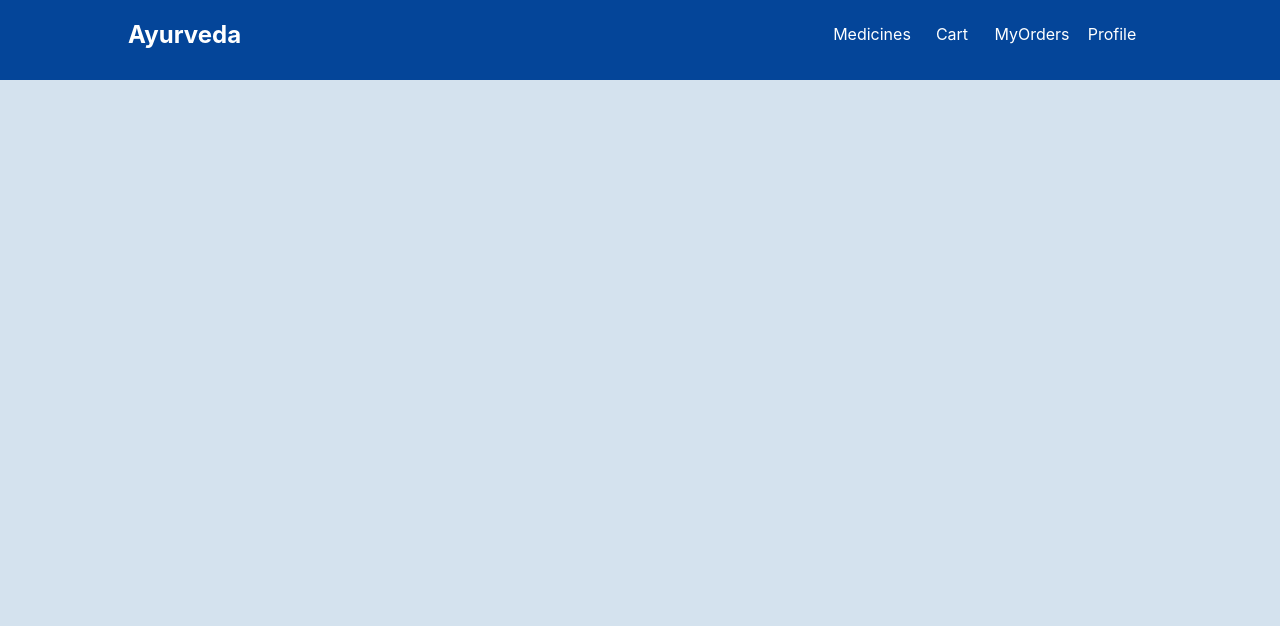
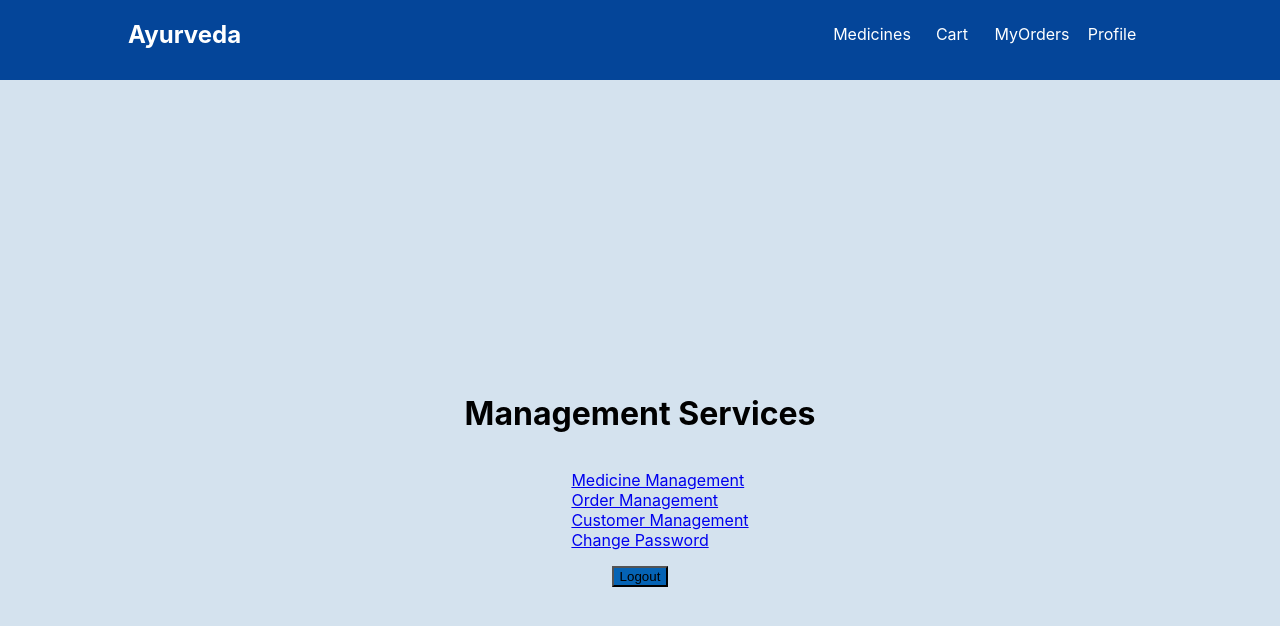
Before and after one commit to NM604/-Online_Ayurveda_Medicine_Order_App_FrontEnd, a React (Create React App) app in the folder online-ayurveda-medicine-order-app/: page /admin in a window 1280 px wide. Shown: the top 626 px of the page. Built offline with nearby package versions, Linux system fonts and the light colour scheme.

Commit message:
Adds functionality for admin management services and redux

```diff
--- a/online-ayurveda-medicine-order-app/src/apis/backendAPI.js
+++ b/online-ayurveda-medicine-order-app/src/apis/backendAPI.js
@@ -1,5 +1,5 @@
 import axios from "axios";
 
 export default axios.create({
-  baseURL: "https://localhost:8000/",
+  baseURL: "http://localhost:8080/",
 });
--- a/online-ayurveda-medicine-order-app/src/components/Admin/Admin.js
+++ b/online-ayurveda-medicine-order-app/src/components/Admin/Admin.js
@@ -1,7 +1,43 @@
-import React from "react";
+import React, { useState, useEffect } from "react";
+import backendAPI from "../../apis/backendAPI";
+import { useNavigate } from "react-router-dom";
+import { useDispatch, useSelector } from "react-redux";
+import { authActions } from "../../store/auth";
+import { NavLink } from "react-router-dom";
 
 function Admin() {
-  return;
+  const auth = useSelector((state) => state.auth.isAuth);
+  const navigate = useNavigate();
+  const dispatch = useDispatch();
+
+  const handleLogout = async () => {
+    dispatch(authActions.logout());
+    navigate("/admin/login");
+  };
+
+  const handleUpdatePassword = () => {};
+
+  console.log(auth);
+  return (
+    <div className="container">
+      <h1>Management Services</h1>
+      <ul style={{ listStyle: "none" }}>
+        <li>
+          <NavLink to="/managemeds">Medicine Management</NavLink>
+        </li>
+        <li>
+          <NavLink to="/manageorders">Order Management</NavLink>
+        </li>
+        <li>
+          <NavLink to="/managecustomer">Customer Management</NavLink>
+        </li>
+        <li>
+          <NavLink to="">Change Password</NavLink>
+        </li>
+      </ul>
+      <button onClick={handleLogout}>Logout</button>
+    </div>
+  );
 }
 
 export default Admin;
--- a/online-ayurveda-medicine-order-app/src/components/Admin/AdminLogin.js
+++ b/online-ayurveda-medicine-order-app/src/components/Admin/AdminLogin.js
@@ -2,6 +2,8 @@ import React, { useState, useEffect } from "react";
 import "../../CSS/login.css";
 import backendAPI from "../../apis/backendAPI";
 import { useNavigate } from "react-router-dom";
+import { useDispatch, useSelector } from "react-redux";
+import { authActions } from "../../store/auth";
 
 function AdminLogin() {
   const initialValues = { id: 0, password: "" };
@@ -10,9 +12,13 @@ function AdminLogin() {
   const [isSubmit, setIsSubmit] = useState(false);
   const [response, setResponse] = useState();
   const navigate = useNavigate();
+  const dispatch = useDispatch();
+  const auth = useSelector((state) => state.auth.isAuth);
 
   useEffect(() => {
-    console.log(response);
+    if (auth) {
+      navigate("/admin");
+    }
   }, [response]);
 
   const handleChange = (e) => {
@@ -24,6 +30,7 @@ function AdminLogin() {
     e.preventDefault();
     setFormErrors(validate(formValues));
     backendValidate();
+    dispatch(authActions.login());
     setIsSubmit(true);
   };
 
@@ -31,6 +38,7 @@ function AdminLogin() {
     e.preventDefault();
     setFormErrors(validate(formValues));
     registerAdmin();
+    dispatch(authActions.login());
     setIsSubmit(true);
   };
 
@@ -39,7 +47,7 @@ function AdminLogin() {
       .post("/oam/administrator/admin", formValues)
       .then((response) => {
         setResponse(response.data);
-        navigate("/");
+        navigate("/admin");
       })
       .catch((error) => {
         setResponse(error.response.data.errorMessage);
@@ -51,7 +59,7 @@ function AdminLogin() {
       .post("/oam/administrator/adminvalidate", formValues)
       .then((response) => {
         setResponse(response.data);
-        navigate("/");
+        navigate("/admin");
       })
       .catch((error) => {
         setResponse(error.response.data.errorMessage);
--- a/online-ayurveda-medicine-order-app/src/components/Customer/CustomerLogin.js
+++ b/online-ayurveda-medicine-order-app/src/components/Customer/CustomerLogin.js
@@ -2,6 +2,8 @@ import React, { useState, useEffect } from "react";
 import "../../CSS/login.css";
 import backendAPI from "../../apis/backendAPI";
 import { useNavigate } from "react-router-dom";
+import { useDispatch, useSelector } from "react-redux";
+import { authActions } from "../../store/auth";
 
 function CustomerLogin() {
   const initialValues = {
@@ -14,9 +16,13 @@ function CustomerLogin() {
   const [isSubmit, setIsSubmit] = useState(false);
   const [response, setResponse] = useState();
   const navigate = useNavigate();
+  const dispatch = useDispatch();
+  const auth = useSelector((state) => state.auth.isAuth);
 
   useEffect(() => {
-    console.log(response);
+    if (auth) {
+      navigate("/customer");
+    }
   }, [response]);
 
   const handleChange = (e) => {
@@ -28,6 +34,7 @@ function CustomerLogin() {
     e.preventDefault();
     setFormErrors(validate(formValues));
     backendValidate();
+    dispatch(authActions.login());
     setIsSubmit(true);
   };
 
@@ -35,6 +42,7 @@ function CustomerLogin() {
     e.preventDefault();
     setFormErrors(validate(formValues));
     registerCustomer();
+    dispatch(authActions.login());
     setIsSubmit(true);
   };
 
@@ -43,7 +51,7 @@ function CustomerLogin() {
       .post("/oam/userinterface/customers", formValues)
       .then((response) => {
         setResponse(response.data);
-        navigate("/");
+        navigate("/customer");
       })
       .catch((error) => {
         setResponse(error.response.data.errorMessage);
@@ -55,7 +63,7 @@ function CustomerLogin() {
       .post("/oam/userinterface/customers/validate", formValues)
       .then((response) => {
         setResponse(response.data);
-        navigate("/");
+        navigate("/customer");
       })
       .catch((error) => {
         setResponse(error.response.data.errorMessage);
```
